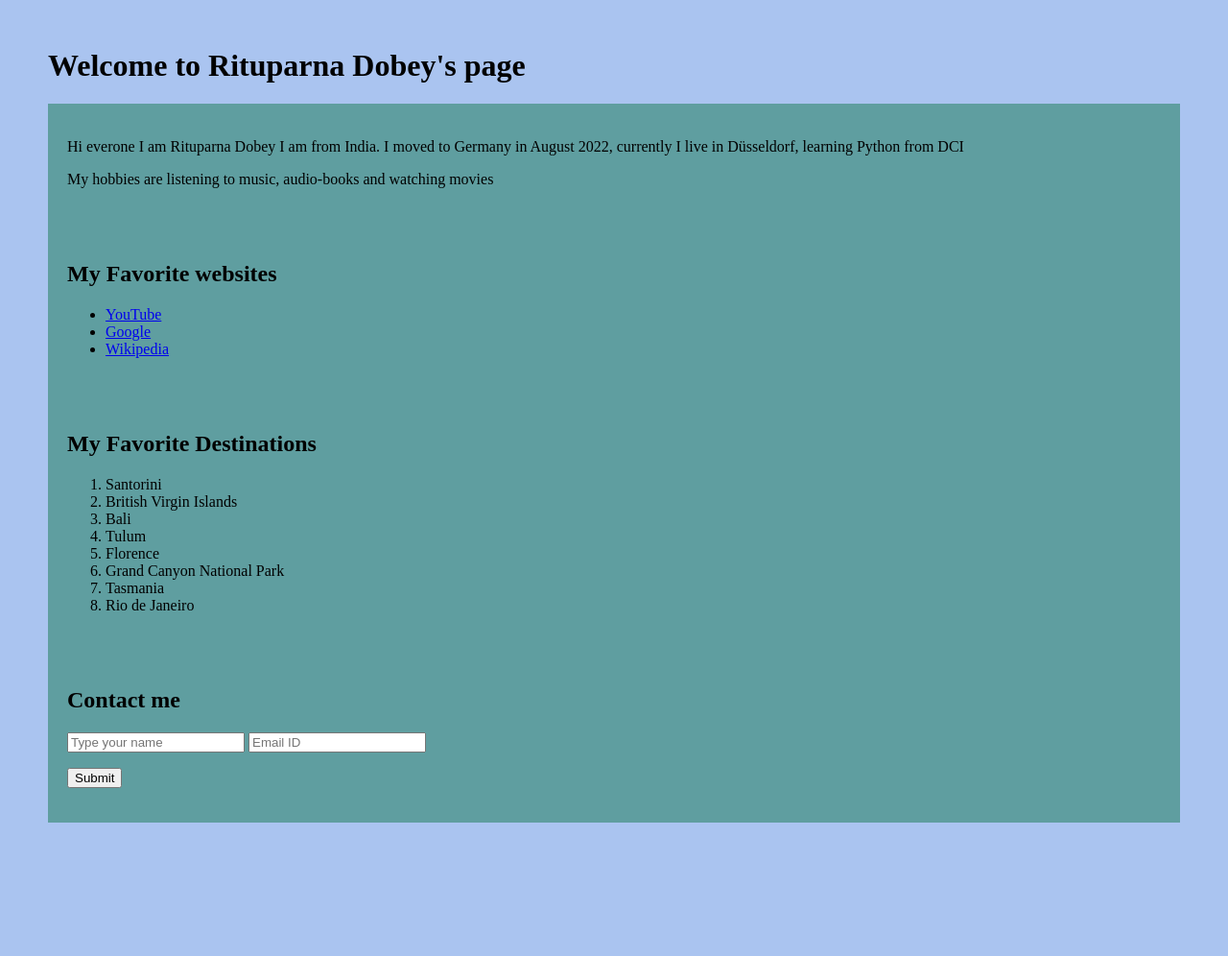
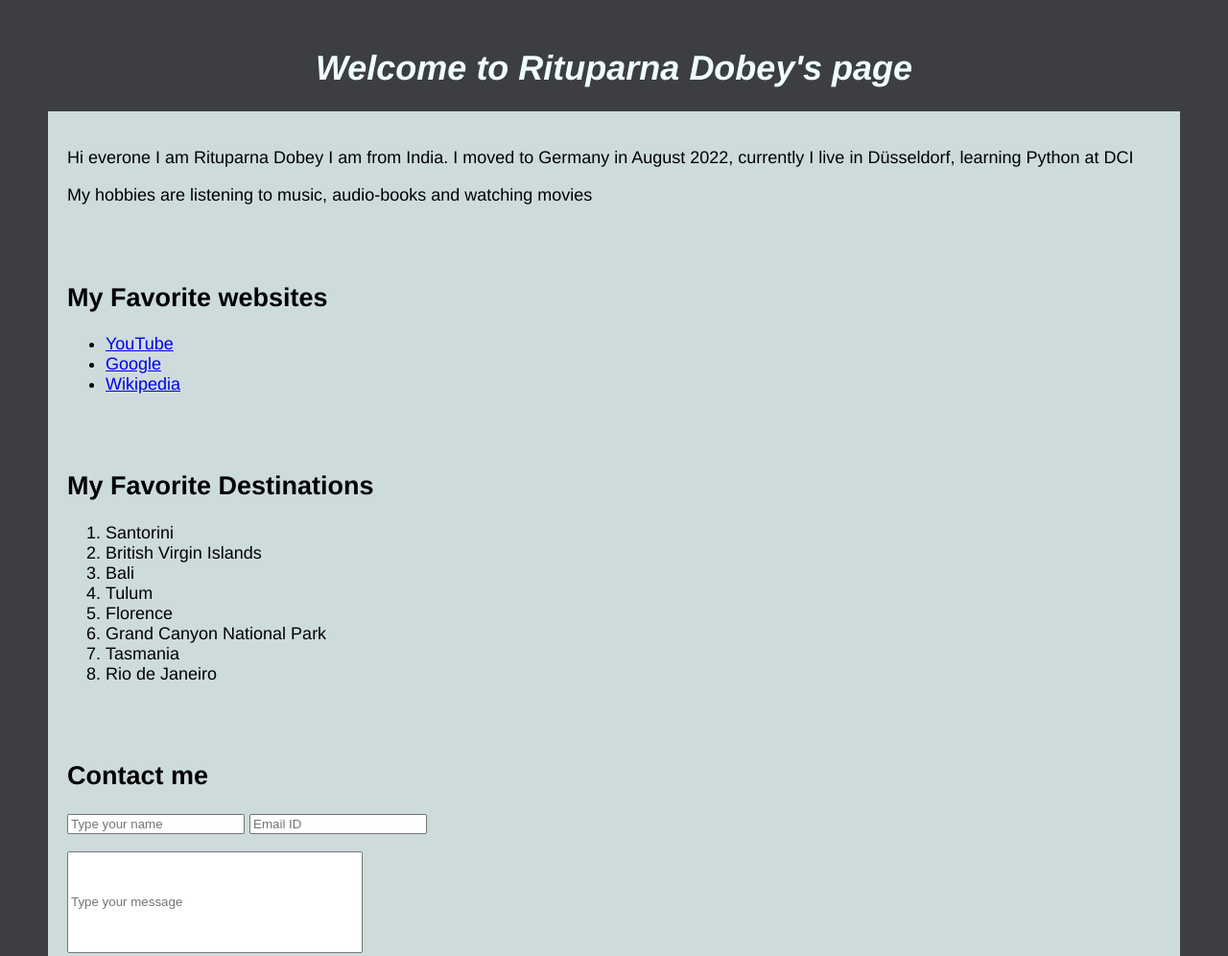
Before and after one commit to fbw-p23-e05/personal-page-rituparnadobey-dci, a plain HTML site: page Index2.html in a window 1280 px wide. Shown: the top 996 px of the page at 96% size. Before the commit the page ends 907 px from the top, so only its background shows below. Drawn offline with Linux system fonts and the light colour scheme.

Commit message:
new update

```diff
--- a/Index2.html
+++ b/Index2.html
@@ -8,12 +8,20 @@
     <style>
         body {
             margin: 50px;
-            background-color: rgb(170, 196, 240);
+            background-color: rgb(60, 62, 68);
+            font-size: 18px;
+            font-family: 'Franklin Gothic Medium', 'Arial Narrow', Arial, sans-serif;
         }
+
         section {
-            background-color: cadetblue;
+            background-color: rgb(206, 219, 220);
             padding: 20px;
         }
+
+        h1 {
+            text-align: center;
+            color: azure;
+            font-style: italic;
     </style>
 </head>
 
@@ -21,7 +29,7 @@
     <h1>Welcome to Rituparna Dobey's page</h1>
     <section>
         <p>Hi everone I am Rituparna Dobey I am from India. I moved to Germany in August 2022, currently I live in
-            Düsseldorf, learning Python from DCI</p>
+        Düsseldorf, learning Python at DCI</p>
         <p>My hobbies are listening to music, audio-books and watching movies</p>
     </section>
     <section>
@@ -54,6 +62,9 @@
         <form action="" method="get"></form>
         <input type="text" name="" placeholder="Type your name">
         <input type="text" email to="q" placeholder="Email ID">
+        <p>
+            <input type="text" message="" placeholder="Type your message" style="width: 300px; height: 100px;">
+        </p>
         <p><button>Submit</button></p>
     </section>
 </body>
```
Lines whose indentation alone changed are shown as unchanged.
